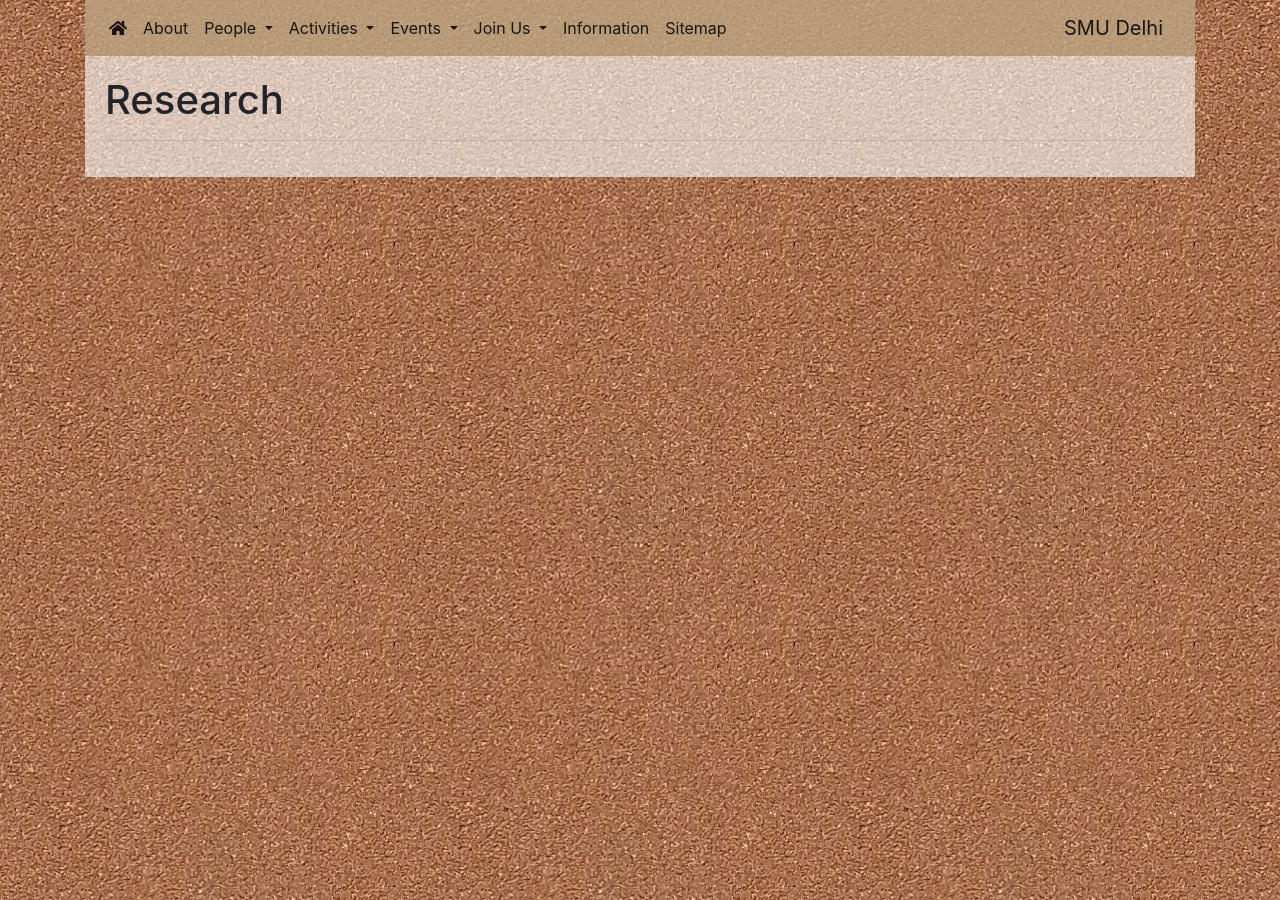
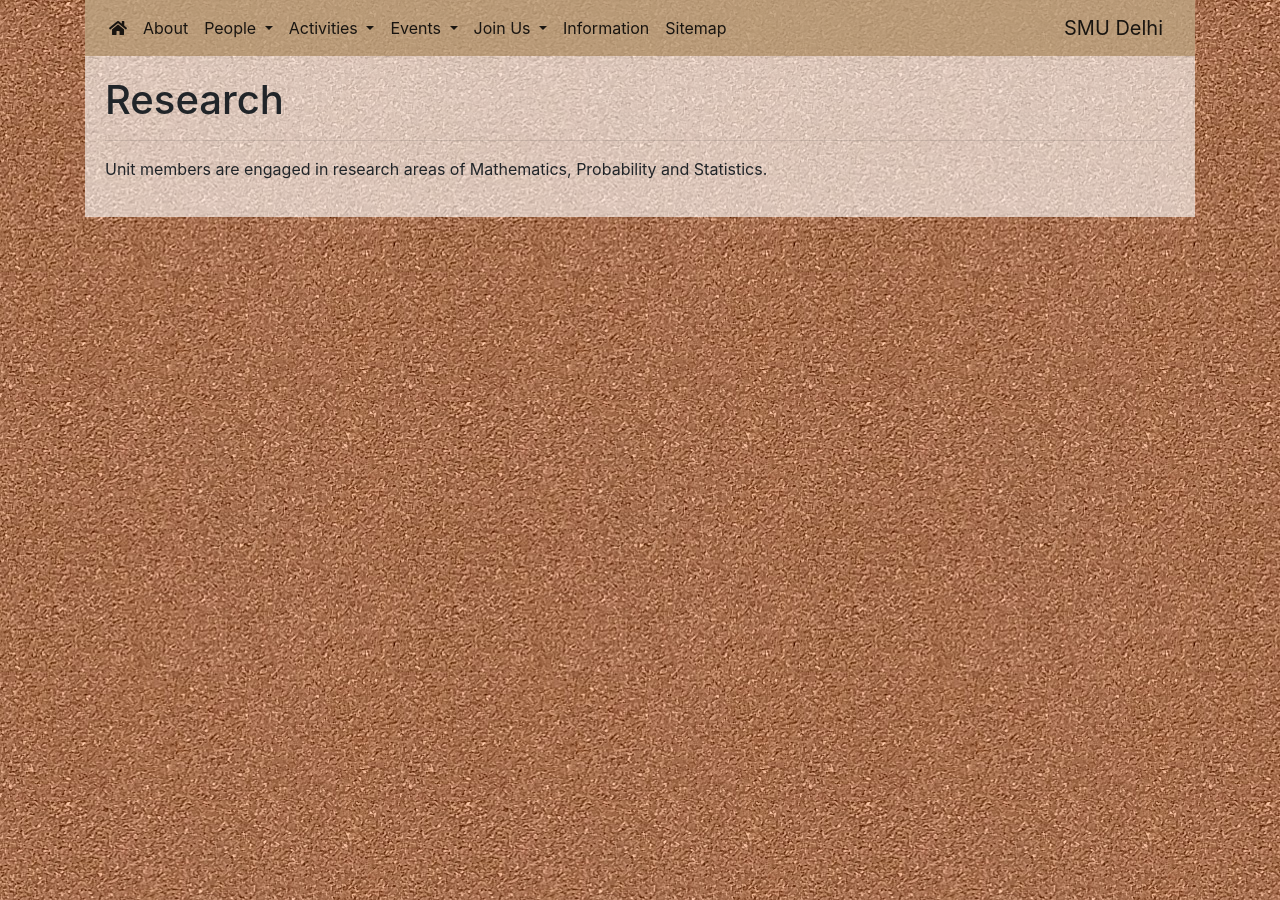
Before and after one commit to isid-smu/isid-smu.github.io, a Jekyll site: the page built from research.md, in a window 1280 px wide. Built offline with Jekyll 4.4.1, drawn with Linux system fonts in a browser that asks for light colours; nearby versions of some CDN libraries.

Commit message:
Update research.md

```diff
--- a/research.md
+++ b/research.md
@@ -3,3 +3,5 @@ title: Research
 language: en
 layout: dropdown
 ---
+
+Unit members are engaged in research areas of Mathematics, Probability and Statistics.
```
